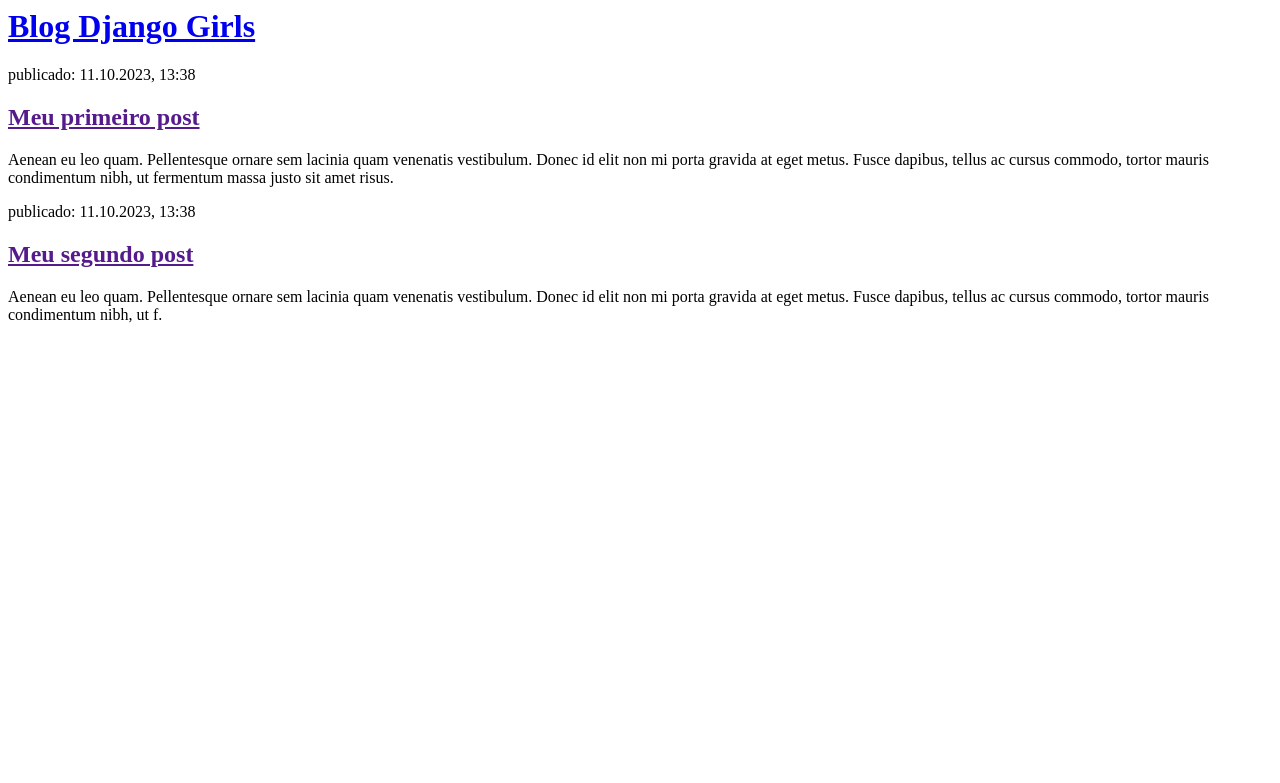
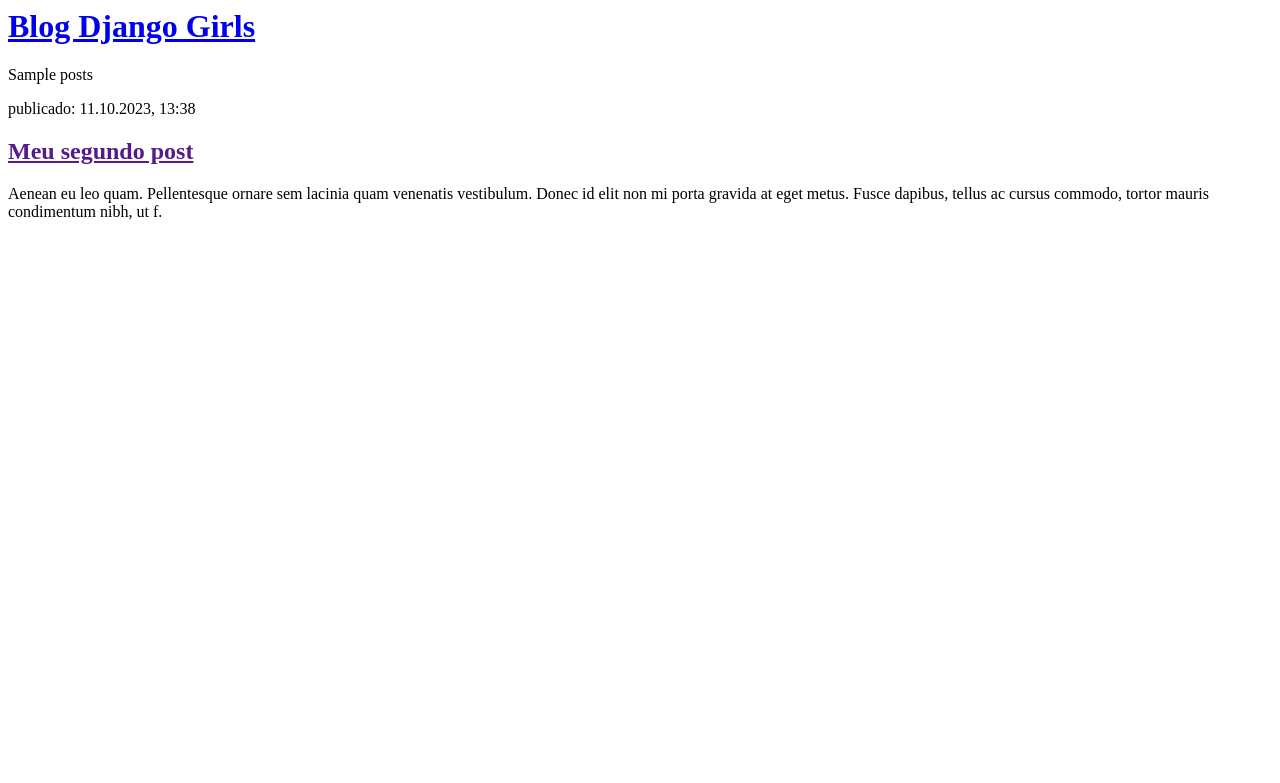
Before and after one commit to CleitonGomesDosSantos/my-first-blog, a Django app: template blog/templates/blog/post_list.html in a window 1280 px wide. Shown: the top 783 px of the page. Run offline with Django 3.2, Linux system fonts and the light colour scheme; the template is opened without the code that fills it: most values are stand-ins (such as "Sample title", 1, 10 or a date in 2020).

Commit message:
push post

```diff
--- a/blog/templates/blog/post_list.html
+++ b/blog/templates/blog/post_list.html
@@ -7,11 +7,7 @@
             <h1><a href="/">Blog Django Girls</a></h1>
         </div>
 
-        <div>
-            <p>publicado: 11.10.2023, 13:38</p>
-            <h2><a href="">Meu primeiro post</a></h2>
-            <p>Aenean eu leo quam. Pellentesque ornare sem lacinia quam venenatis vestibulum. Donec id elit non mi porta gravida at eget metus. Fusce dapibus, tellus ac cursus commodo, tortor mauris condimentum nibh, ut fermentum massa justo sit amet risus.</p>
-        </div>
+        {{ posts }}
 
         <div>
             <p>publicado: 11.10.2023, 13:38</p>
--- a/blog/views.py
+++ b/blog/views.py
@@ -1,7 +1,10 @@
 from django.shortcuts import render
+from .models import Post
+from django.utils import timezone
 
 # Create your views here.
 
 
 def post_list(request):
-    return render(request, 'blog/post_list.html', {})
+    posts = Post.objects.filter(published_date__lte=timezone.now()).order_by('published_date')
+    return render(request, 'blog/post_list.html', {'post': posts})
```
